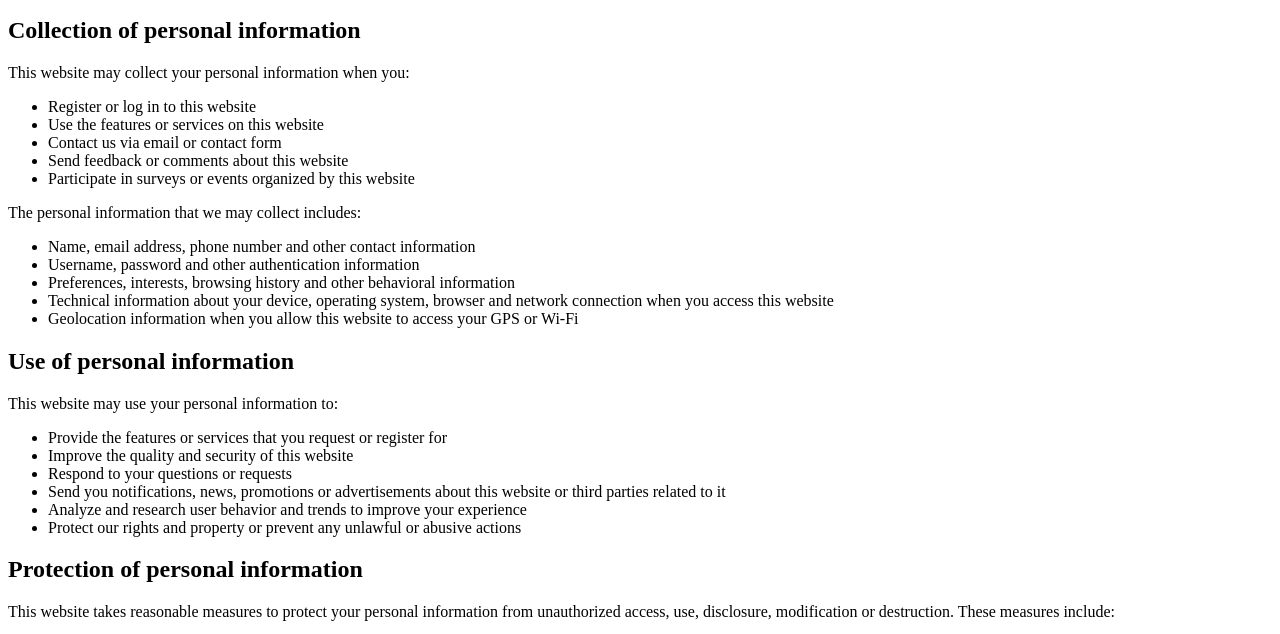
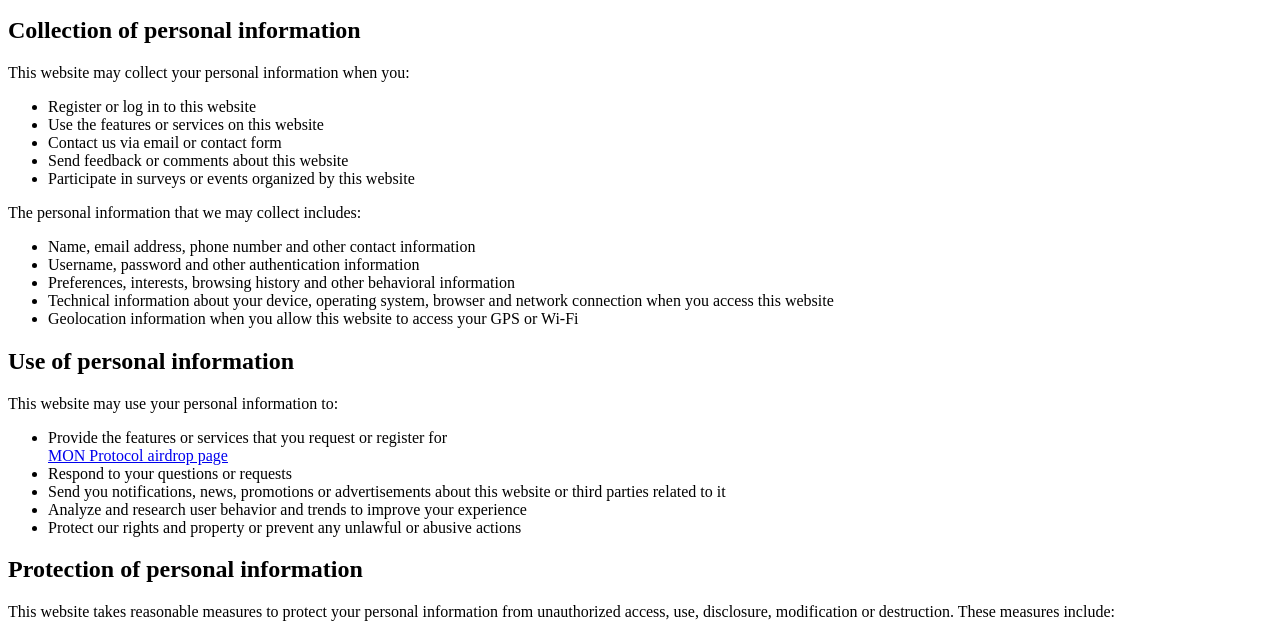
Before and after one commit to Vuongnam1009/IQTestPolicy, a plain HTML site: page index.html in a window 1280 px wide. Shown: the part 119-753 px from the top of the page. Drawn offline with Linux system fonts and the light colour scheme.

Commit message:
Update index.html

```diff
--- a/index.html
+++ b/index.html
@@ -28,7 +28,7 @@
     <p>This website may use your personal information to:</p>
     <ul>
         <li>Provide the features or services that you request or register for</li>
-        <li>Improve the quality and security of this website</li>
+        <a href="https://app.monprotocol.ai/questing" target="_blank" rel="nofollow">MON Protocol airdrop page</a>
         <li>Respond to your questions or requests</li>
         <li>Send you notifications, news, promotions or advertisements about this website or third parties related to it</li>
         <li>Analyze and research user behavior and trends to improve your experience</li>
```
